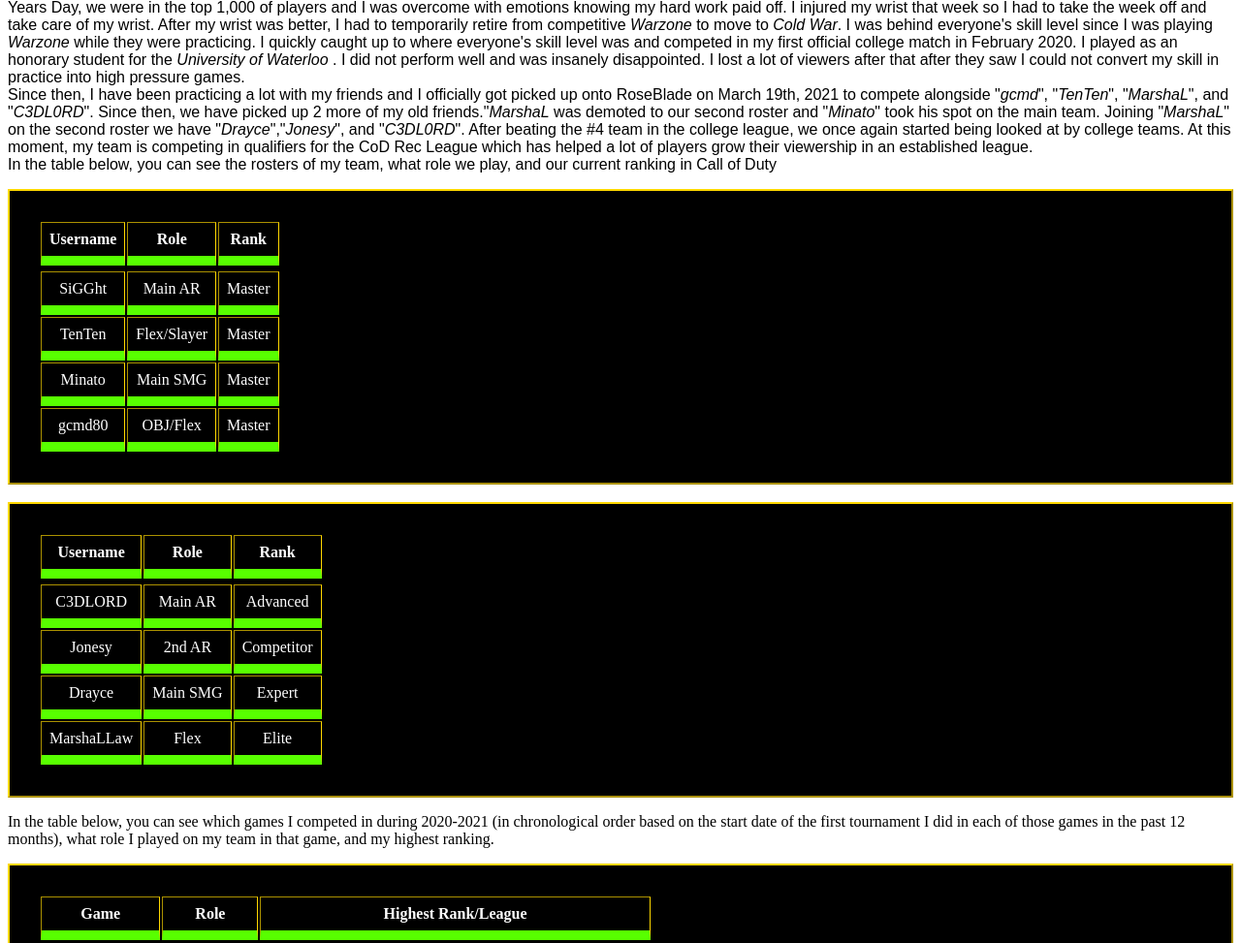
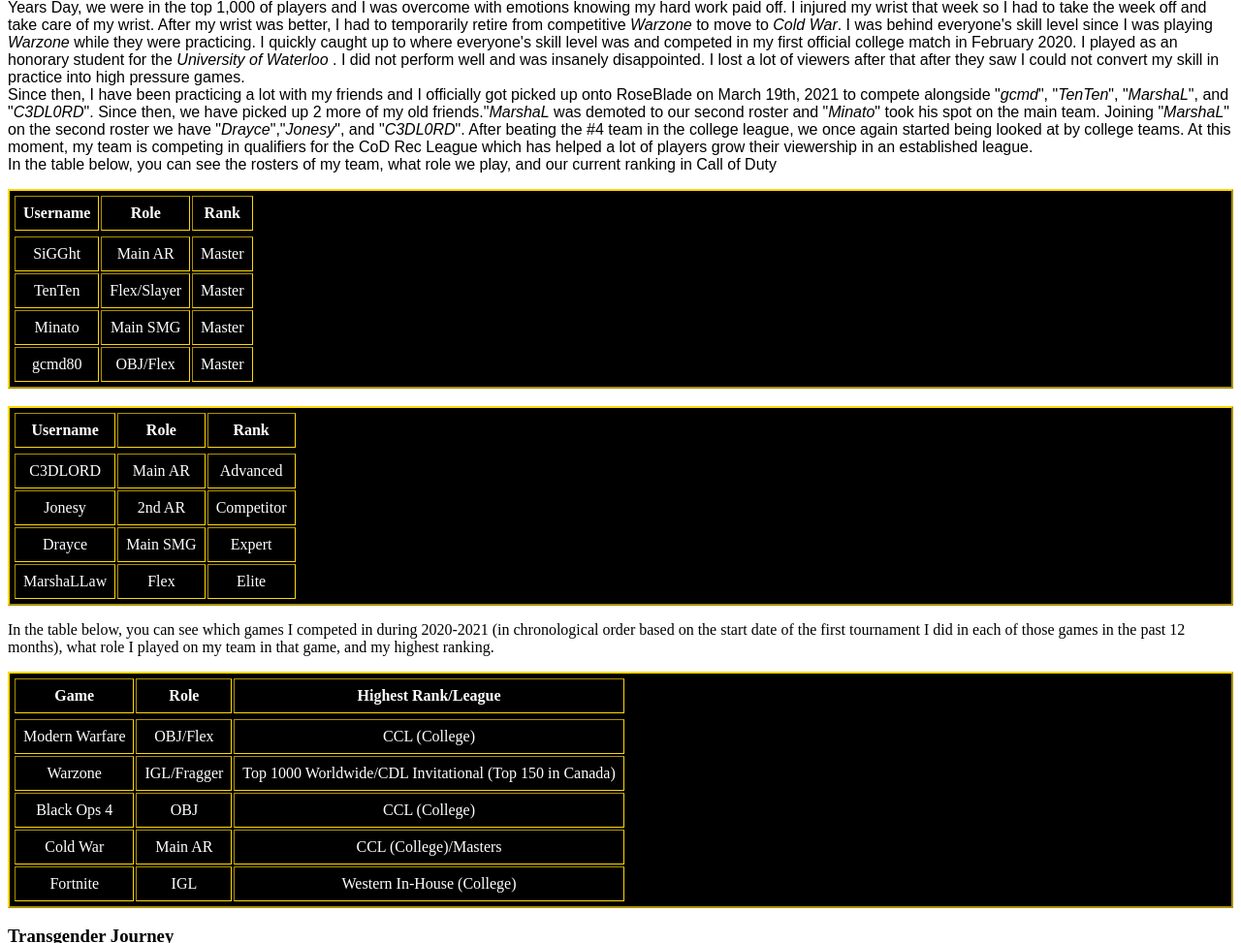
Before and after one commit to kmc201516/portfolio-site, a plain HTML site: page index.html in a window 1280 px wide. Shown: the part 922-1895 px from the top of the page at 97% size. Drawn offline with Linux system fonts and the light colour scheme.

Commit message:
Update style.css

```diff
--- a/style.css
+++ b/style.css
@@ -49,7 +49,7 @@ li {
         color: #ffffff; /* White */
         background-color: #000000; /* Black */
         text-align: center;
-        padding: 30px 30px;
+        padding: 3px 3px;
         text-decoration: wavy;
     }
      tr {
@@ -59,7 +59,6 @@ li {
 th, td {
     padding: 8px;
     text-align: center;
-    border-bottom: 10px solid #58ff00;
 }
      }
     tr:hover {background-color: #000000;}
```
